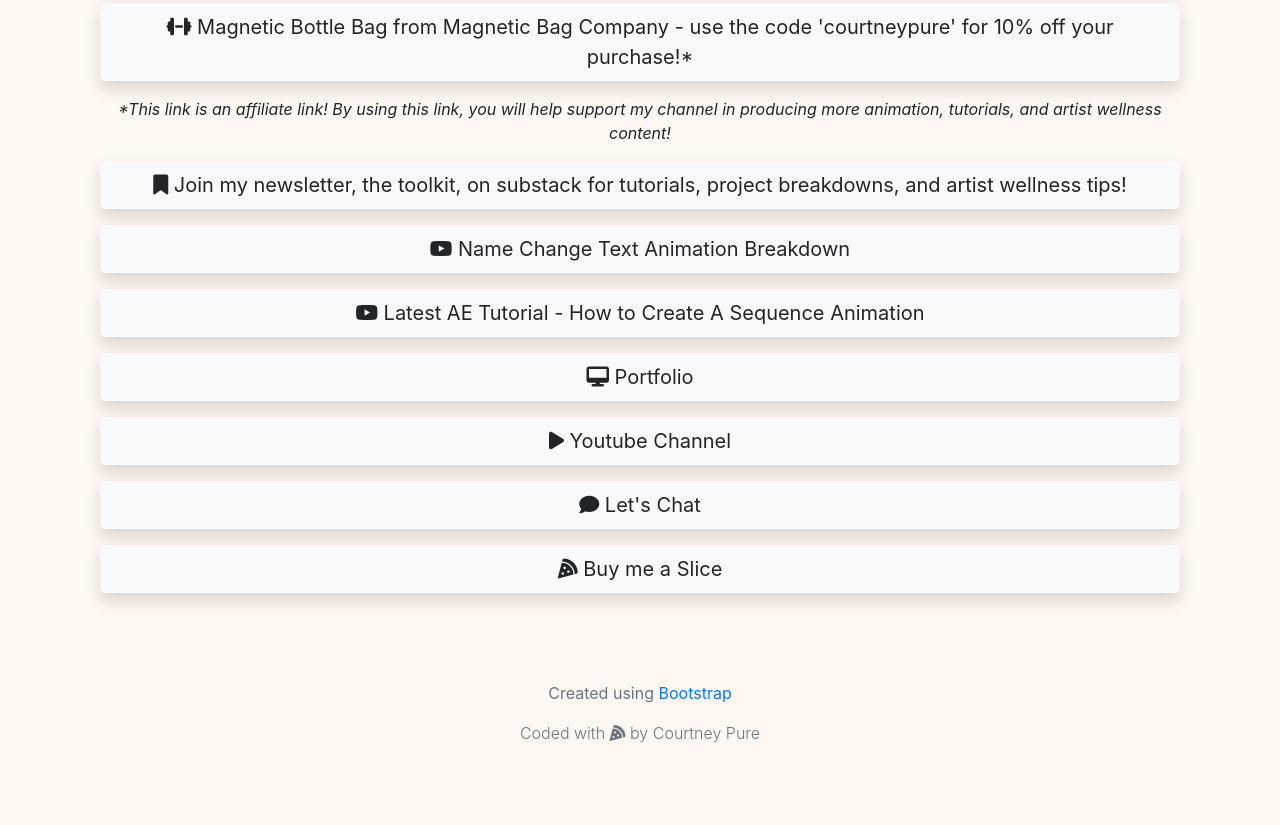
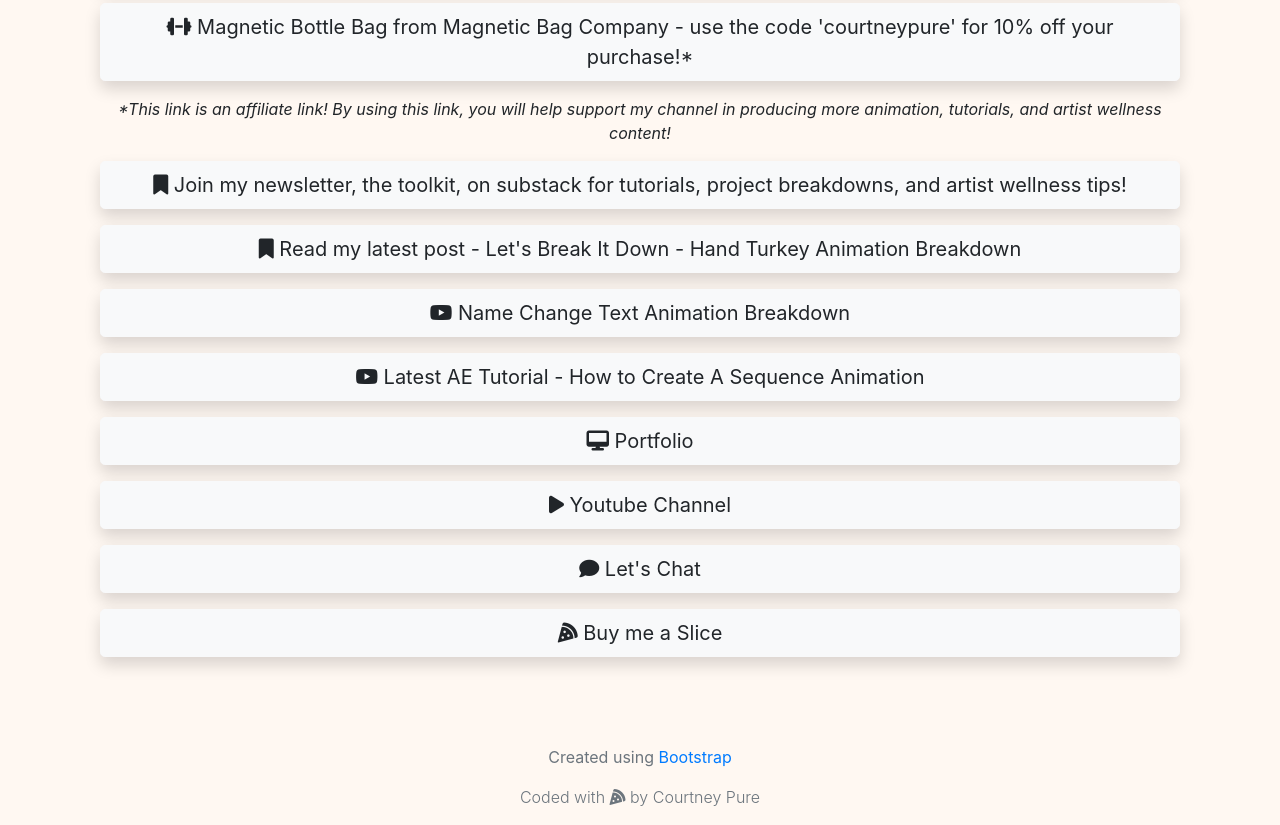
Before and after one commit to courtneypure/linktreeclone, a plain HTML site: page index.html in a window 1280 px wide. Shown: the part 707-1532 px from the top of the page. Before the commit the page ends 1468 px from the top, so only its background shows below. Drawn offline with nearby package versions, Linux system fonts and the light colour scheme; a script that the page names is missing.

Commit message:
Update index.html

```diff
--- a/index.html
+++ b/index.html
@@ -29,6 +29,7 @@
                             <a href="https://magneticbagcompany.com/?aff=85" class="text-decoration-none"><button type="button" class="btn btn-light btn-lg mb-3 btn-block mx-auto shadow"><i class="fa-solid fa-dumbbell"></i> Magnetic Bottle Bag from Magnetic Bag Company - use the code 'courtneypure' for 10% off your purchase!*</button></a>
                             <p class="fs-6 fst-italic text-center"><i>*This link is an affiliate link! By using this link, you will help support my channel in producing more animation, tutorials, and artist wellness content!</i></p>
                             <a href="https://courtneypure.substack.com/" class="text-decoration-none"><button type="button" class="btn btn-light btn-lg mb-3 btn-block mx-auto shadow"><i class="fa-solid fa-bookmark"></i> Join my newsletter, the toolkit, on substack for tutorials, project breakdowns, and artist wellness tips! </button></a>
+                            <a href="https://open.substack.com/pub/courtneypure/p/lets-break-it-down-hand-turkey-animation?r=1t4j6t&utm_campaign=post&utm_medium=web&showWelcomeOnShare=true" class="text-decoration-none"><button type="button" class="btn btn-light btn-lg mb-3 btn-block mx-auto shadow"><i class="fa-solid fa-bookmark"></i> Read my latest post - Let's Break It Down - Hand Turkey Animation Breakdown </button></a>
                             <a href="https://youtu.be/UmR6toqjj2o?si=xCkdNwLjkO7yPCdM" class="text-decoration-none"><button type="button" class="btn btn-light btn-lg mb-3 btn-block mx-auto shadow"><i class="fa-brands fa-youtube"></i> Name Change Text Animation Breakdown</button></a>
                             <a href="https://www.youtube.com/watch?v=_ywKkKZExHI&t=67s" class="text-decoration-none"><button type="button" class="btn btn-light btn-lg mb-3 btn-block mx-auto shadow"><i class="fa-brands fa-youtube"></i> Latest AE Tutorial - How to Create A Sequence Animation</button></a>
                             <a href="http://cpuremake.tv/" class="text-decoration-none"><button type="button" class="btn btn-light btn-lg mb-3 btn-block mx-auto shadow"><i class="fas fa-desktop"></i> Portfolio</button></a>
```
